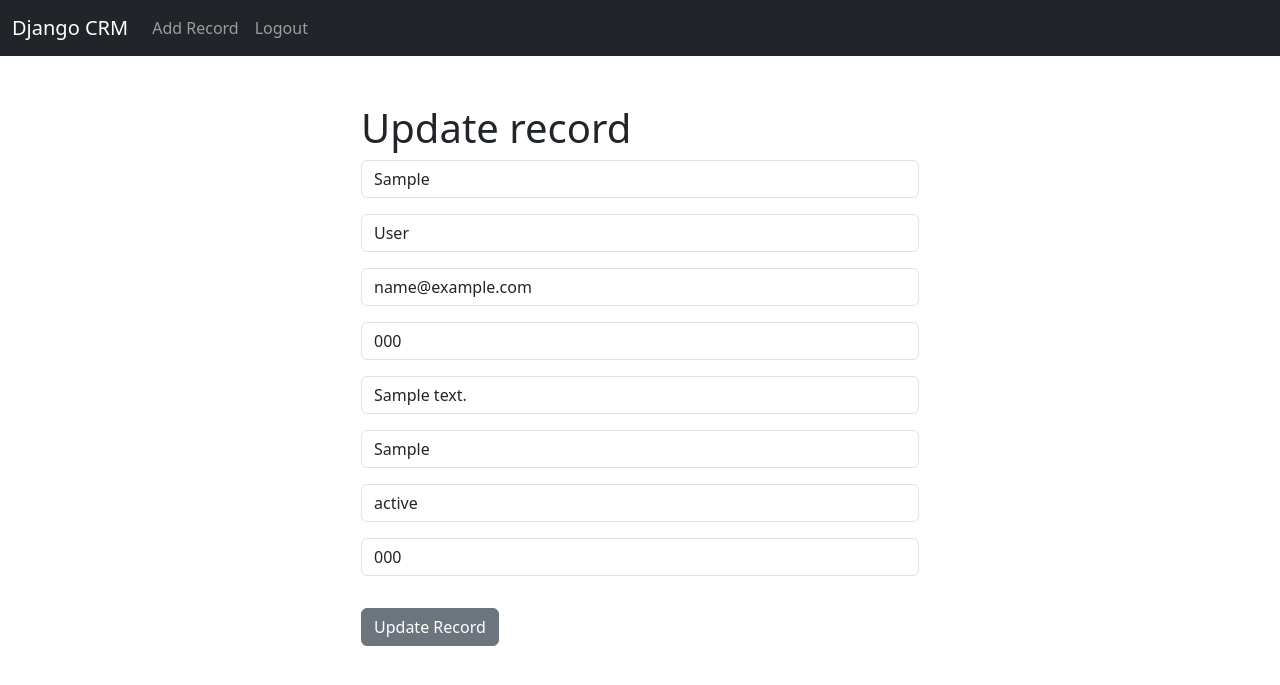
After one commit to rogerTheophile2000/django-crm, a Django app: page /update_record/1 in a window 1280 px wide. The commit adds this page. Shown: the top 685 px of the page. Run offline with Django 4.2, Linux system fonts and the light colour scheme; a user stored in the database is signed in; tables that the repository leaves empty hold one stand-in row (values such as "Sample post").

Commit message:
final project
It's a final commit of the project with CRM app with django by CODEMY.COM

```diff
--- a/website/forms.py
+++ b/website/forms.py
@@ -1,6 +1,7 @@
 from django.contrib.auth.forms import UserCreationForm
 from django.contrib.auth.models import User
 from django import forms
+from .models import Record
 
 
 class SignUpForm(UserCreationForm):
@@ -33,3 +34,27 @@ class SignUpForm(UserCreationForm):
         self.fields['password2'].widget.attrs['placeholder'] = 'Confirm Password'
         self.fields['password2'].label = ''
         self.fields['password2'].help_text = '<span class="form-text text-muted"><small>Enter the same password as before, for verification.</small></span>'
+
+
+# create add record form
+class AddRecordForm(forms.ModelForm):
+    first_name = forms.CharField(required=True, widget=forms.widgets.TextInput(
+        attrs={"placeholder": "First Name", "class": "form-control"}), label="")
+    last_name = forms.CharField(required=True, widget=forms.widgets.TextInput(
+        attrs={"placeholder": "Last Name", "class": "form-control"}), label="")
+    email = forms.CharField(required=True, widget=forms.widgets.TextInput(
+        attrs={"placeholder": "Email", "class": "form-control"}), label="")
+    phone = forms.CharField(required=True, widget=forms.widgets.TextInput(
+        attrs={"placeholder": "Phone", "class": "form-control"}), label="")
+    address = forms.CharField(required=True, widget=forms.widgets.TextInput(
+        attrs={"placeholder": "Address", "class": "form-control"}), label="")
+    city = forms.CharField(required=True, widget=forms.widgets.TextInput(
+        attrs={"placeholder": "City", "class": "form-control"}), label="")
+    state = forms.CharField(required=True, widget=forms.widgets.TextInput(
+        attrs={"placeholder": "State", "class": "form-control"}), label="")
+    zipcode = forms.CharField(required=True, widget=forms.widgets.TextInput(
+        attrs={"placeholder": "Zipcode", "class": "form-control"}), label="")
+
+    class Meta:
+        model = Record
+        exclude = ("user",)
--- a/website/templates/navbar.html
+++ b/website/templates/navbar.html
@@ -17,8 +17,12 @@
 
         {% if user.is_authenticated %}
         <li class="nav-item">
+          <a class="nav-link" href="{% url 'add_record' %}">Add Record</a>
+        </li>
+        <li class="nav-item">
           <a class="nav-link" href="{% url 'logout' %}">Logout</a>
         </li>
+
 
         {% else %}
         <li class="nav-item">
--- a/website/templates/record.html
+++ b/website/templates/record.html
@@ -30,6 +30,9 @@
         </div>
     </div>
     <a href="{% url 'home' %}" class="btn btn-secondary mt-4">Back Home</a>
-    <a href="{% url 'delete_record' customer_record.id %}" class="btn btn-danger ms-4 mt-4">Delete</a>
+
+    <a href="{% url 'delete_record' customer_record.id %}" class="btn btn-danger ms-4 mt-4">Delete Record</a>
+
+    <a href="{% url 'update_record' customer_record.id %}" class="btn btn-primary ms-4 mt-4">Update Record</a>
 </div>
 {% endblock content %}
--- /dev/null
+++ b/website/templates/update_record.html
@@ -0,0 +1,13 @@
+{% extends 'base.html' %}
+
+{% block content %}
+<div class="col-md-6 offset-md-3">
+    <h1>Update record</h1>
+    <form method="POST">
+        {% csrf_token %}
+        {{form.as_p}}
+
+        <button type="submit" class="btn btn-secondary mt-3">Update Record</button>
+    </form>
+</div>
+{% endblock content %}
--- a/website/urls.py
+++ b/website/urls.py
@@ -9,4 +9,6 @@ urlpatterns = [
     path('register/', views.register_user, name="register"),
     path('record/<int:pk>', views.customer_record, name="record"),
     path('delete_record/<int:pk>', views.delete_customer, name="delete_record"),
+    path('add_record/', views.add_record, name="add_record"),
+    path('update_record/<int:pk>', views.update_record, name="update_record"),
 ]
--- a/website/views.py
+++ b/website/views.py
@@ -1,7 +1,7 @@
 from django.shortcuts import render, redirect
 from django.contrib.auth import authenticate, login, logout
 from django.contrib import messages
-from .forms import SignUpForm
+from .forms import SignUpForm, AddRecordForm
 from .models import Record
 
 # Create your views here.
@@ -70,3 +70,29 @@ def delete_customer(request, pk):
     else:
         messages.success(request, "you must be Logged in to do that...")
         return redirect('home')
+
+def add_record(request):
+    form = AddRecordForm(request.POST or None)
+    if request.user.is_authenticated:
+        if request.method == "POST":
+            if form.is_valid():
+                add_record = form.save()
+                messages.success(request, "record Added")
+                return redirect('home')
+        return render(request, "add_record.html", {'form': form})
+    else:
+        messages.success(request, "you must be Logged in to do that...")
+        return redirect('home')
+
+def update_record(request, pk):
+    if request.user.is_authenticated:
+        current_record = Record.objects.get(id=pk)
+        form = AddRecordForm(request.POST or None, instance = current_record)
+        if form.is_valid():
+            form.save()
+            messages.success(request, "record update")
+            return redirect('home')
+        return render(request, "update_record.html", {'form': form})
+    else:
+        messages.success(request, "you must be Logged in to do that...")
+        return redirect('home')
```
Also changed, not shown: website/templates/add_record.html (added, +13 -0 lines), 1 other file.
